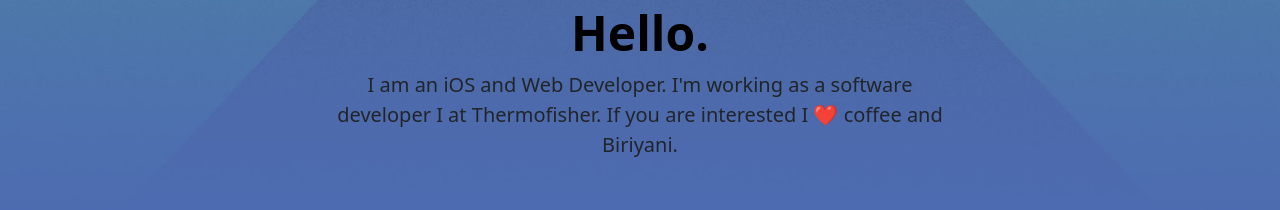
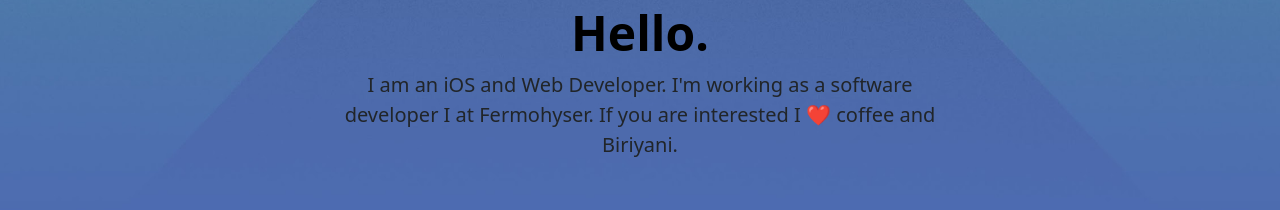
Before and after one commit to GhrVinay/PortfolioSite-v2.0, a plain HTML site: page index.html in a window 1280 px wide. Shown: the part 587-797 px from the top of the page. Drawn offline with nearby package versions, Linux system fonts and the light colour scheme.

Commit message:
Update index.html

```diff
--- a/index.html
+++ b/index.html
@@ -36,7 +36,7 @@
       <img class="d-block mx-auto mb-4 profile-picture" src="./assets/pro-pic.jpeg" alt="" height="200px">
       <h1 class="display-5 fw-bold text-body-emphasis">Hello.</h1>
       <div class="col-lg-6 mx-auto">
-        <p class="lead mb-4">I am an iOS and Web Developer. I'm working as a software developer I at Thermofisher. If
+        <p class="lead mb-4">I am an iOS and Web Developer. I'm working as a software developer I at Fermohyser. If
           you are interested I ❤️ coffee and Biriyani.</p>
       </div>
     </div>
@@ -62,6 +62,7 @@
               <br>• Java development - MAG, Voice Connect - Java, IntelliJ, DDD, TDD
               - Worked on MAG (Mobile application gateway) which is a backend java microservice specific for the ICMA
               app, which manages, customises data so that its easily consumed by ICMA.
+              <br>• And i'm learning Web development now :)
             </p>
           </div>
         </div>
```
